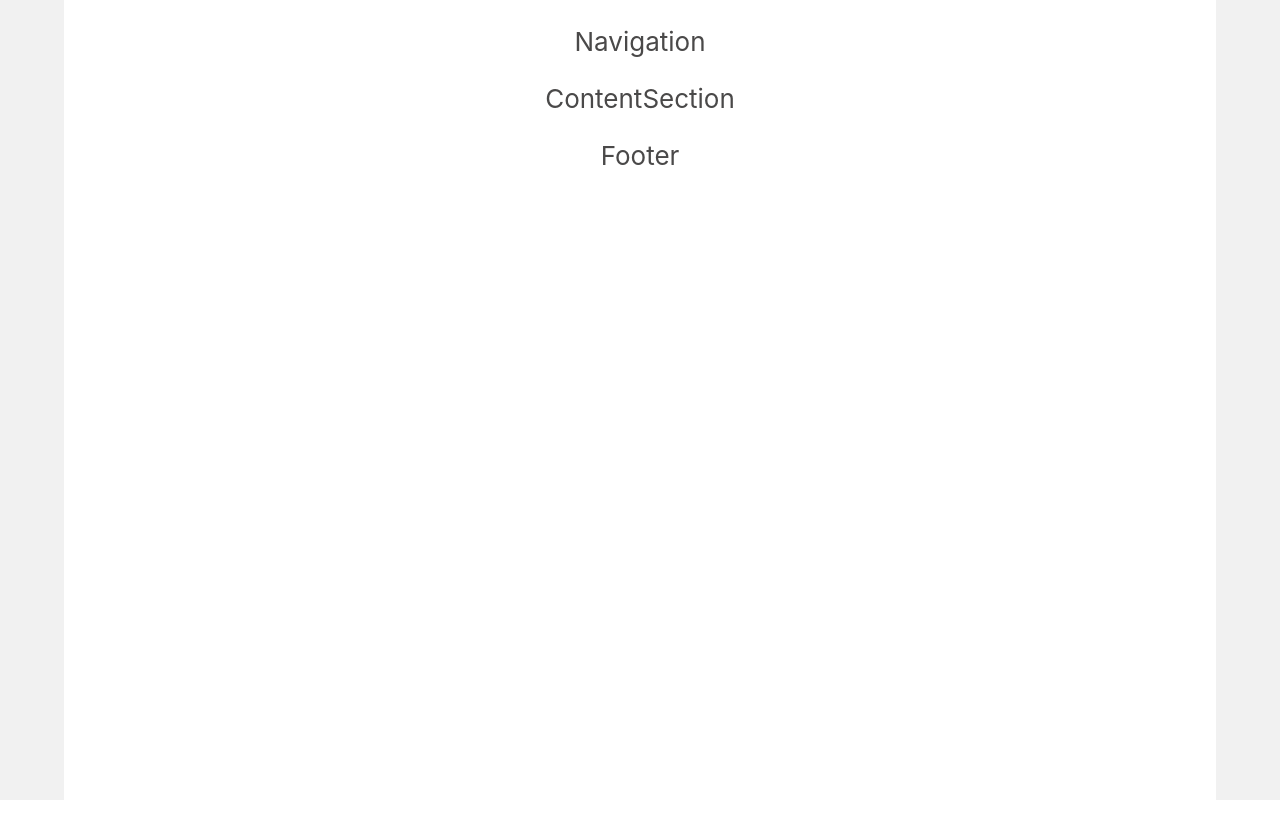
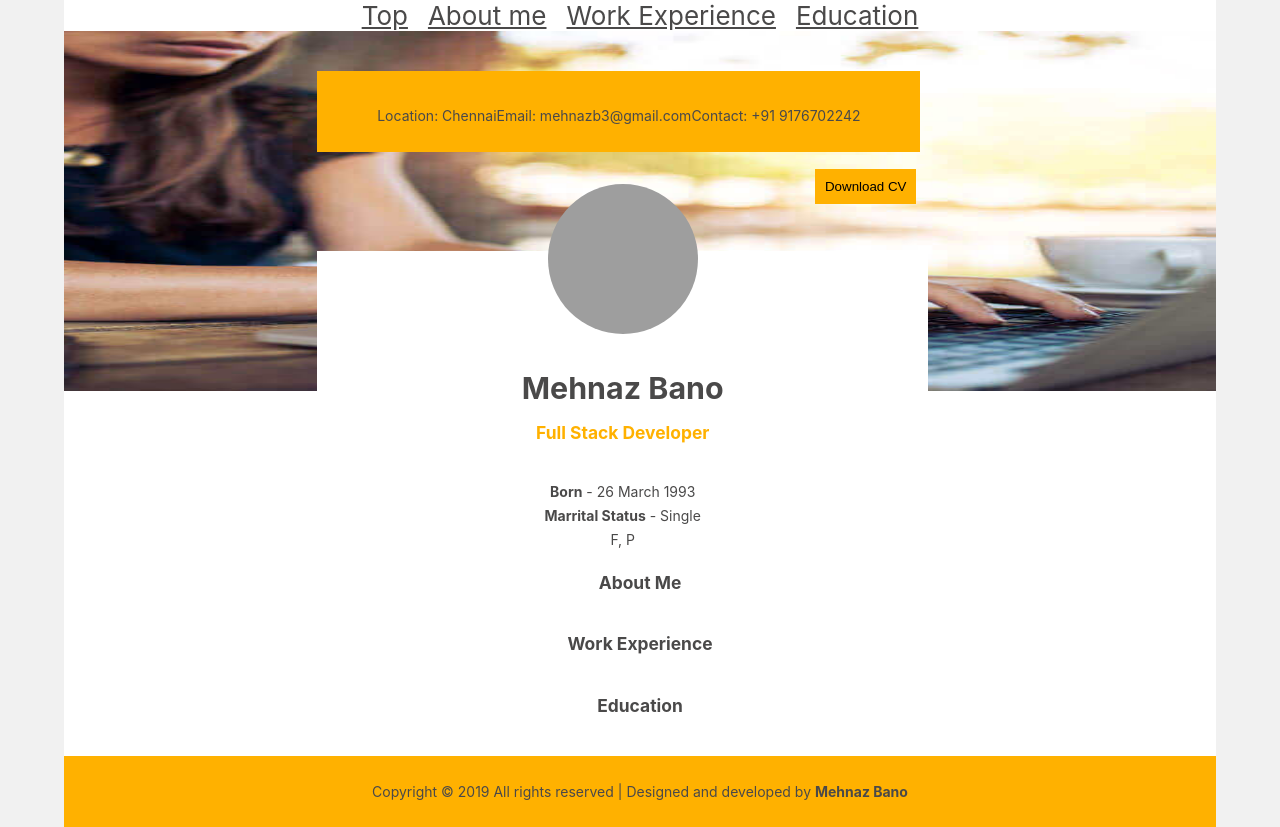
Before and after one commit to mehnazb3/portfolio_frontend, a React (Create React App) app: page / in a window 1280 px wide. Before the commit the page ends 800 px from the top, so only its background shows below. Built offline with nearby package versions, Linux system fonts and the light colour scheme; grey boxes are pictures that could not be loaded.

Commit message:
UI for ResumeBuilder.
 * Ui for page Layout

```diff
--- a/src/components/ContentSection/ContentSection.js
+++ b/src/components/ContentSection/ContentSection.js
@@ -1,7 +1,13 @@
 import React from 'react';
+import Header from '../Header/Header';
+import Aux from '../../hoc/Aux';
+import ResumeBuilder from '../ResumeBuilder/ResumeBuilder'
 const ContentSection = () => {
   return (
-    <p>ContentSection</p>
+    <Aux>
+      <Header></Header>
+      <ResumeBuilder></ResumeBuilder>
+    </Aux>
   );
 }
 export default ContentSection;
--- a/src/components/Footer/Footer.js
+++ b/src/components/Footer/Footer.js
@@ -1,7 +1,10 @@
 import React from 'react';
+import './Footer.css'
 const Footer = () => {
   return (
-    <p>Footer</p>
+    <div className="footer-container">
+      <p>Copyright © 2019 All rights reserved | Designed and developed by <b>Mehnaz Bano</b></p>
+    </div>
   )
 }
 export default Footer;
--- a/src/components/Header/Header.js
+++ b/src/components/Header/Header.js
@@ -1,7 +1,28 @@
 import React from 'react';
+import './Header.css'
 const Header = () => {
   return (
-    <p>Header</p>
+    <div className="header-container">
+      <img src="/assets/header_img.jpg" className='header-img'/>
+      <div className="info-div">
+        <span>Location: Chennai</span>
+        <span>Email: mehnazb3@gmail.com</span>
+        <span>Contact: +91 9176702242</span>
+      </div>
+      {/* <Download/> */}
+      <div className='btn-container'>
+        <button className='primary-btn'>Download CV</button>
+      </div>
+
+      <div className='profile-container'>
+        <img src="/assets/profile.png" className='profile-img'/>
+        <h3>Mehnaz Bano</h3>
+        <h6 className='yellow top-spacing'>Full Stack Developer</h6>
+        <p><b>Born</b> - 26 March 1993</p>
+        <p><b>Marrital Status</b> - Single</p>
+        <p>F, P</p>
+      </div>
+    </div>
   )
 }
 export default Header;
--- /dev/null
+++ b/src/components/Navigation/Navigation.css
@@ -0,0 +1,4 @@
+div a {
+    color: #4a4949;
+    padding: 10px;
+}
--- a/src/components/Navigation/Navigation.js
+++ b/src/components/Navigation/Navigation.js
@@ -1,7 +1,13 @@
 import React from 'react';
+import './Navigation.css'
 const Navigation = () => {
   return (
-    <p>Navigation</p>
+    <div>
+      <a href="#">Top</a>
+      <a href="#">About me</a>
+      <a href="#">Work Experience</a>
+      <a href="#">Education</a>
+    </div>
   )
 }
 export default Navigation;
--- /dev/null
+++ b/src/components/ResumeBuilder/ResumeBuilder.js
@@ -0,0 +1,14 @@
+import React from 'react';
+import Aux from '../../hoc/Aux';
+const ResumeBuilder = () => {
+    return (
+        <Aux>
+          <div>
+            <h6>About Me</h6>
+            <h6>Work Experience</h6>
+            <h6>Education</h6>
+          </div>
+        </Aux>
+    );
+}
+export default ResumeBuilder;
```
Also changed, not shown: public/assets/header_img.jpg (added), src/components/ResumeBuilder/ResumeBuilder.css (added), 1 other file (tests, documents, lock files or other folders).
